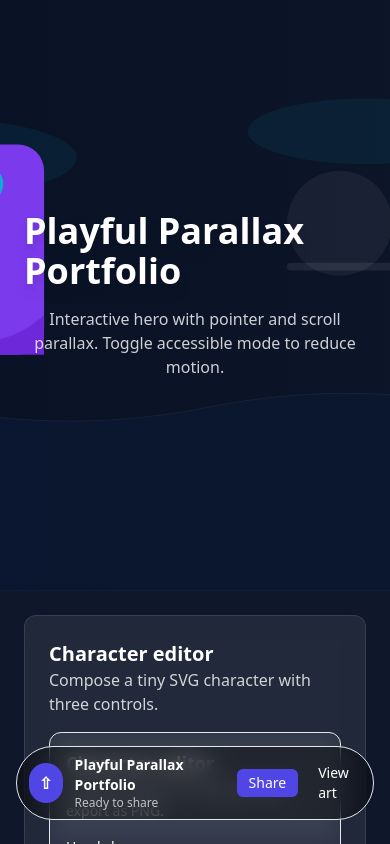
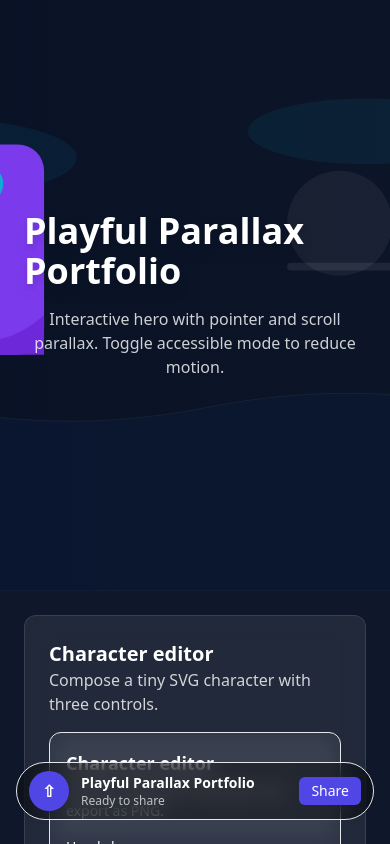
Before and after one commit to kimiwaro/playful-parallax-portfolio, a Next.js app: page / in a window 390 px wide. Built offline with nearby package versions, Linux system fonts and the light colour scheme.

Commit message:
Update FooterCTA.tsx

```diff
--- a/src/components/FooterCTA.tsx
+++ b/src/components/FooterCTA.tsx
@@ -34,27 +34,25 @@ export default function FooterCTA() {
   const [open, setOpen] = useState(false);
 
   const shareUrl = useMemo(() => {
-    // prefer canonical location, fall back to current location
     if (typeof window === "undefined") return "";
     return window.location.href;
   }, []);
 
   useEffect(() => {
-    // accessibility: hide if no sections found (safety)
-    // noop
+    // noop for now; reserved for accessibility tweaks
   }, []);
 
   return (
     <>
       <div className="fixed left-4 right-4 bottom-6 z-40 md:left-auto md:right-6 md:bottom-6">
-        <div className="mx-auto max-w-3xl flex items-center justify-between gap-4 rounded-full bg-black/40 border border-white/8 py-2 px-3 backdrop-blur-md">
-          <div className="flex items-center gap-3">
-            <div className="w-10 h-10 rounded-full bg-indigo-600 flex items-center justify-center text-white font-bold shadow-sm">
+        <div className="mx-auto max-w-3xl flex items-center justify-between gap-3 rounded-full bg-black/40 border border-white/8 py-2 px-3 backdrop-blur-md">
+          <div className="flex items-center gap-3 min-w-0">
+            <div className="w-10 h-10 flex-shrink-0 rounded-full bg-indigo-600 flex items-center justify-center text-white font-bold shadow-sm">
               ⇧
             </div>
-            <div>
-              <div className="text-sm font-semibold">{current ?? "Playful Parallax"}</div>
-              <div className="text-xs text-white/70">Ready to share</div>
+            <div className="min-w-0">
+              <div className="text-sm font-semibold truncate">{current ?? "Playful Parallax"}</div>
+              <div className="text-xs text-white/70 truncate">Ready to share</div>
             </div>
           </div>
 
@@ -62,12 +60,13 @@ export default function FooterCTA() {
             <button
               onClick={() => setOpen(true)}
               className="px-3 py-1 rounded-md bg-indigo-600 hover:bg-indigo-500 text-sm"
+              aria-haspopup="dialog"
             >
               Share
             </button>
             <a
               href="/assets/hero-layer-1.svg"
-              className="px-3 py-1 rounded-md bg-white/6 hover:bg-white/10 text-sm"
+              className="hidden sm:inline-flex px-3 py-1 rounded-md bg-white/6 hover:bg-white/10 text-sm"
             >
               View art
             </a>
```
